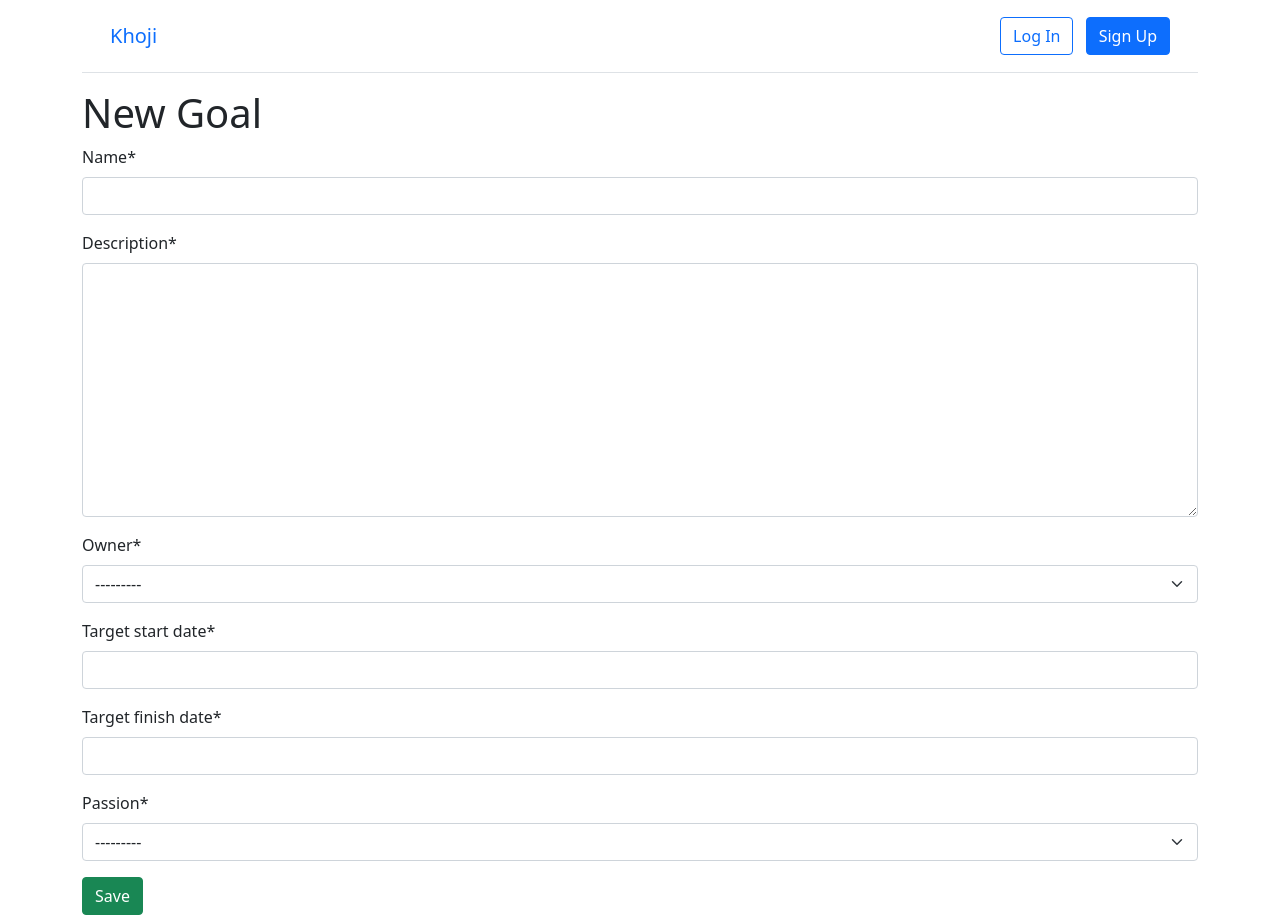
After one commit to pchhina/khoji, a Django app: page /passions/goals/new/ in a window 1280 px wide. The commit adds this page. Run offline with Django 4.2, Linux system fonts and the light colour scheme; data that the repository does not hold is empty; some libraries are stand-ins or nearby versions.

Commit message:
goals added

```diff
--- a/passions/admin.py
+++ b/passions/admin.py
@@ -1,5 +1,6 @@
 from django.contrib import admin
-from .models import Passion
+from .models import Passion, Goal
 
 # Register your models here.
 admin.site.register(Passion)
+admin.site.register(Goal)
--- a/passions/models.py
+++ b/passions/models.py
@@ -19,3 +19,22 @@ class Passion(models.Model):
 
     def get_absolute_url(self):
         return reverse("passion_list", kwargs={"pk": self.pk})
+
+
+class Goal(models.Model):
+    name = models.CharField(max_length=255)
+    description = models.TextField()
+    date = models.DateTimeField(auto_now_add=True)
+    target_start_date = models.DateField()
+    target_finish_date = models.DateField()
+    owner = models.ForeignKey(
+        settings.AUTH_USER_MODEL,
+        on_delete=models.CASCADE,
+    )
+    passion = models.ForeignKey(Passion, on_delete=models.CASCADE, blank=False)
+
+    def __str__(self):
+        return self.name
+
+    def get_absolute_url(self):
+        return reverse("goal_list", kwargs={"pk": self.pk})
--- a/passions/urls.py
+++ b/passions/urls.py
@@ -1,9 +1,13 @@
 from django.urls import path
 
 from .views import PassionListView, PassionUpdateView, PassionCreateView
+from .views import GoalListView, GoalUpdateView, GoalCreateView
 
 urlpatterns = [
     path("<int:pk>/edit/", PassionUpdateView.as_view(), name="passion_edit"),
     path("new/", PassionCreateView.as_view(), name="passion_new"),
+    path("goals/", GoalListView.as_view(), name="goal_list"),
+    path("goals/<int:pk>/edit/", GoalUpdateView.as_view(), name="goal_edit"),
+    path("goals/new/", GoalCreateView.as_view(), name="goal_new"),
     path("", PassionListView.as_view(), name="passion_list"),
 ]
--- a/passions/views.py
+++ b/passions/views.py
@@ -2,7 +2,7 @@ from django.views.generic import ListView
 from django.views.generic.edit import UpdateView, CreateView
 from django.urls import reverse_lazy
 
-from .models import Passion
+from .models import Passion, Goal
 
 # Create your views here.
 class PassionListView(ListView):
@@ -29,3 +29,34 @@ class PassionCreateView(CreateView):
         "owner",
     )
     success_url = reverse_lazy("passion_list")
+
+
+# Create your views here.
+class GoalListView(ListView):
+    model = Goal
+    template_name = "goal_list.html"
+
+
+class GoalUpdateView(UpdateView):
+    model = Goal
+    fields = (
+        "name",
+        "description",
+        "target_finish_date",
+    )
+    template_name = "goal_edit.html"
+    success_url = reverse_lazy("goal_list")
+
+
+class GoalCreateView(CreateView):
+    model = Goal
+    template_name = "goal_new.html"
+    fields = (
+        "name",
+        "description",
+        "owner",
+        "target_start_date",
+        "target_finish_date",
+        "passion",
+    )
+    success_url = reverse_lazy("goal_list")
--- a/templates/base.html
+++ b/templates/base.html
@@ -18,6 +18,8 @@
                   {% if user.is_authenticated %}
                     <li><a href="{% url 'passion_new' %}" class="nav-link px-2 link-dark">+ New Passion</a></li>
                     <li><a href="{% url 'passion_list' %}" class="nav-link px-2 link-dark">All Passions</a></li>
+                    <li><a href="{% url 'goal_new' %}" class="nav-link px-2 link-dark">+ New Goal</a></li>
+                    <li><a href="{% url 'goal_list' %}" class="nav-link px-2 link-dark">All Goals</a></li>
                   </ul>
                   <div class="dropdown text-end">
                     <a href="#" class="d-block link-dark text-decoration-none dropdown-toggle"
--- /dev/null
+++ b/templates/goal_new.html
@@ -0,0 +1,10 @@
+{% extends "base.html" %}
+{% load crispy_forms_tags %}
+
+{% block content %}
+<h1>New Goal</h1>
+<form action="" method="post">{% csrf_token %}
+    {{ form|crispy }}
+    <button class="btn btn-success ml-2" type="submit">Save</button>
+</form>
+{% endblock content %}
--- a/templates/home.html
+++ b/templates/home.html
@@ -4,7 +4,7 @@
 
 {% block content %}
 {% if user.is_authenticated %}
-    Hi {{ user.username }}! You are {{ user.age }} years old.
+    Hi {{ user.username }}!
     <p><a href="{% url 'logout' %}">Log Out</a></p>
 {% else %}
     <p>You are not logged in</p>
```
Also changed, not shown: templates/goal_edit.html (added, +10 -0 lines), templates/goal_list.html (added, +23 -0 lines), passions/migrations/0002_goal.py (added).
